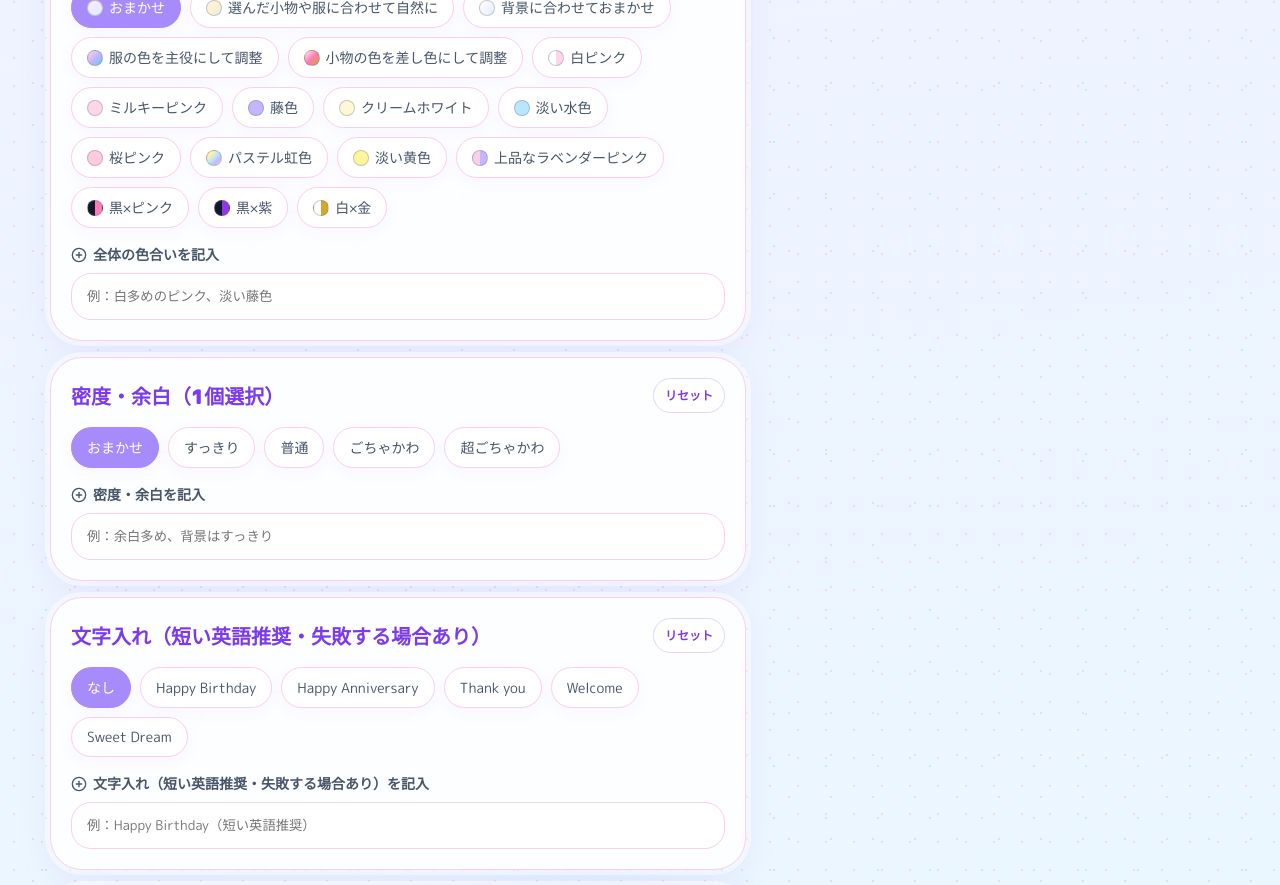
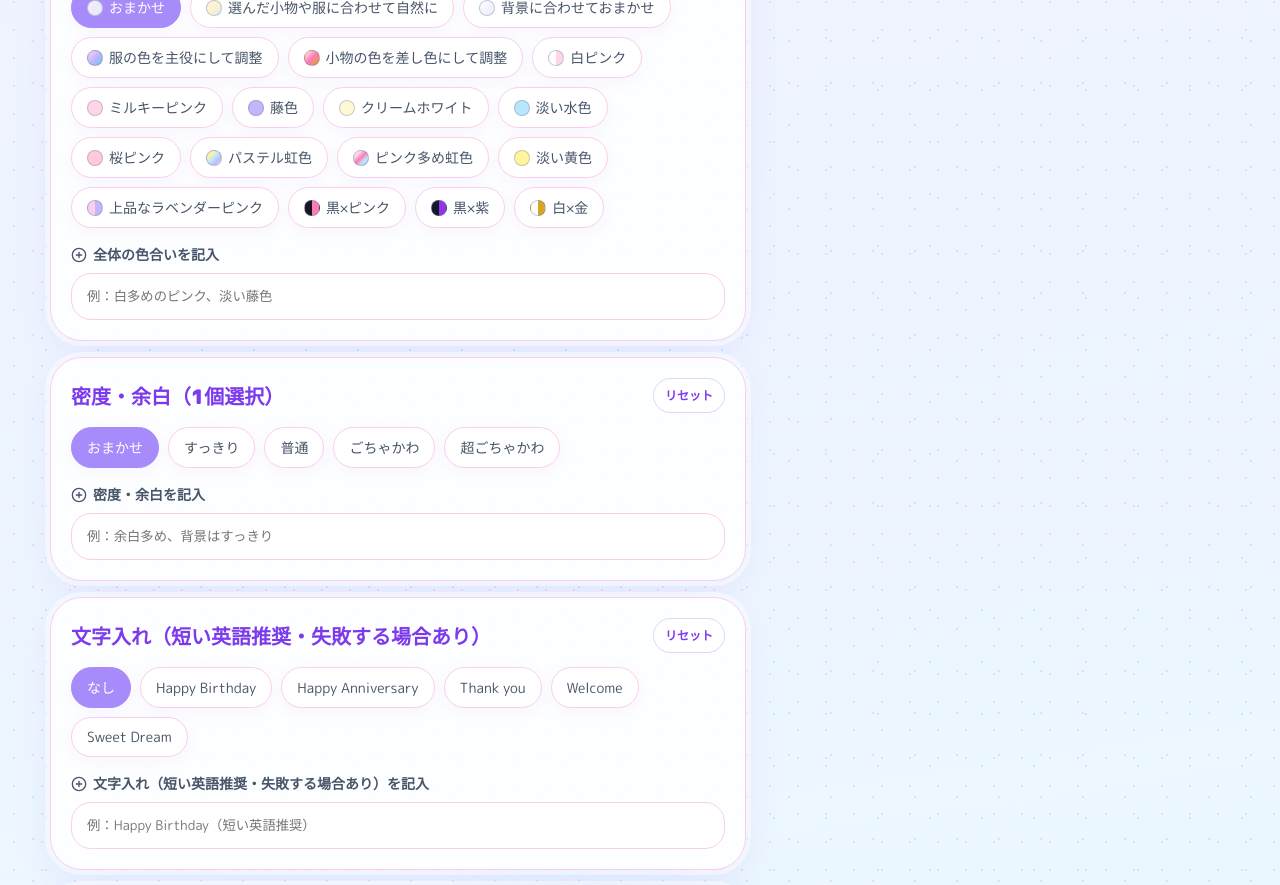
Before and after one commit to momomimikawaii-rgb/yuyupm, a React (Vite) app: page / in a window 1280 px wide. Shown: the part 6340-7225 px from the top of the page. Built offline with nearby package versions, Linux system fonts and the light colour scheme.

Commit message:
Add files via upload

```diff
--- a/src/App.jsx
+++ b/src/App.jsx
@@ -311,7 +311,7 @@ const multiCategories = [
   { id: "wallDetail", title: "背景", indoorOnly: true, single: true, defaultValue: "おまかせ", options: ["おまかせ", "詳細選択"] },
   { id: "wallpaper", title: "屋内の壁紙", indoorOnly: true, single: true, defaultValue: "おまかせ（屋内世界観に合わせる）", dependsOn: { id: "wallDetail", value: "詳細選択" }, options: ["おまかせ（屋内世界観に合わせる）", "ピンクのストライプ壁紙", "苺柄の壁紙", "薔薇柄の壁紙", "小花柄の壁紙", "レース模様の壁紙", "天使やリボンの絵がある壁紙", "レースカーテン越しの光", "白い腰壁パネル"], customPlaceholder: "例：ピンクの薔薇柄壁紙、白い腰壁" },
   { id: "wallDecor", title: "屋内の壁飾り", indoorOnly: true, defaultValue: "おまかせ", dependsOn: { id: "wallDetail", value: "詳細選択" }, options: ["おまかせ", "なし", "額縁入りの可愛い絵", "ドライフラワーの壁飾り", "リボンガーランド", "Happy Birthdayと書かれた風船のガーランド", "アンティーク風の飾り棚", "小さな鏡", "ウォールランプ", "パールガーランド"], customPlaceholder: "例：額縁の天使画、リボンガーランド" },
-  { id: "color", title: "全体の色合い", single: true, defaultValue: "おまかせ", options: ["おまかせ", "選んだ小物や服に合わせて自然に", "背景に合わせておまかせ", "服の色を主役にして調整", "小物の色を差し色にして調整", "白ピンク", "ミルキーピンク", "藤色", "クリームホワイト", "淡い水色", "桜ピンク", "パステル虹色", "淡い黄色", "上品なラベンダーピンク", "黒×ピンク", "黒×紫", "白×金"], customPlaceholder: "例：白多めのピンク、淡い藤色" },
+  { id: "color", title: "全体の色合い", single: true, defaultValue: "おまかせ", options: ["おまかせ", "選んだ小物や服に合わせて自然に", "背景に合わせておまかせ", "服の色を主役にして調整", "小物の色を差し色にして調整", "白ピンク", "ミルキーピンク", "藤色", "クリームホワイト", "淡い水色", "桜ピンク", "パステル虹色", "ピンク多め虹色", "淡い黄色", "上品なラベンダーピンク", "黒×ピンク", "黒×紫", "白×金"], customPlaceholder: "例：白多めのピンク、淡い藤色" },
   { id: "density", title: "密度・余白", single: true, defaultValue: "おまかせ", options: ["おまかせ", "すっきり", "普通", "ごちゃかわ", "超ごちゃかわ"], customPlaceholder: "例：余白多め、背景はすっきり" },
   { id: "textOverlay", title: "文字入れ（短い英語推奨・失敗する場合あり）", single: true, defaultValue: "なし", options: ["なし", "Happy Birthday", "Happy Anniversary", "Thank you", "Welcome", "Sweet Dream"], customPlaceholder: "例：Happy Birthday（短い英語推奨）" },
   { id: "size", title: "縦横の比率", single: true, defaultValue: "正方形 1:1", options: ["正方形 1:1", "インスタ投稿用 縦長4:5", "リール・ストーリー用 縦長9:16", "横長16:9"], customPlaceholder: "例：横長3:2、縦長2:3" },
@@ -454,6 +454,7 @@ function getOverallColorSwatch(option) {
     "淡い水色": "#bae6fd",
     "桜ピンク": "#ffc9de",
     "パステル虹色": "linear-gradient(135deg, #ffd6e8 0%, #fff59d 25%, #bae6fd 50%, #c4b5fd 75%, #ffffff 100%)",
+    "ピンク多め虹色": "linear-gradient(135deg, #ffffff 0%, #ffd6e8 25%, #ff7ab6 48%, #bae6fd 72%, #c4b5fd 100%)",
     "淡い黄色": "#fff59d",
     "上品なラベンダーピンク": "linear-gradient(90deg, #fbcfe8 0%, #fbcfe8 50%, #c4b5fd 50%, #c4b5fd 100%)",
     "黒×ピンク": "linear-gradient(90deg, #111827 0%, #111827 50%, #ff7ab6 50%, #ff7ab6 100%)",
```
